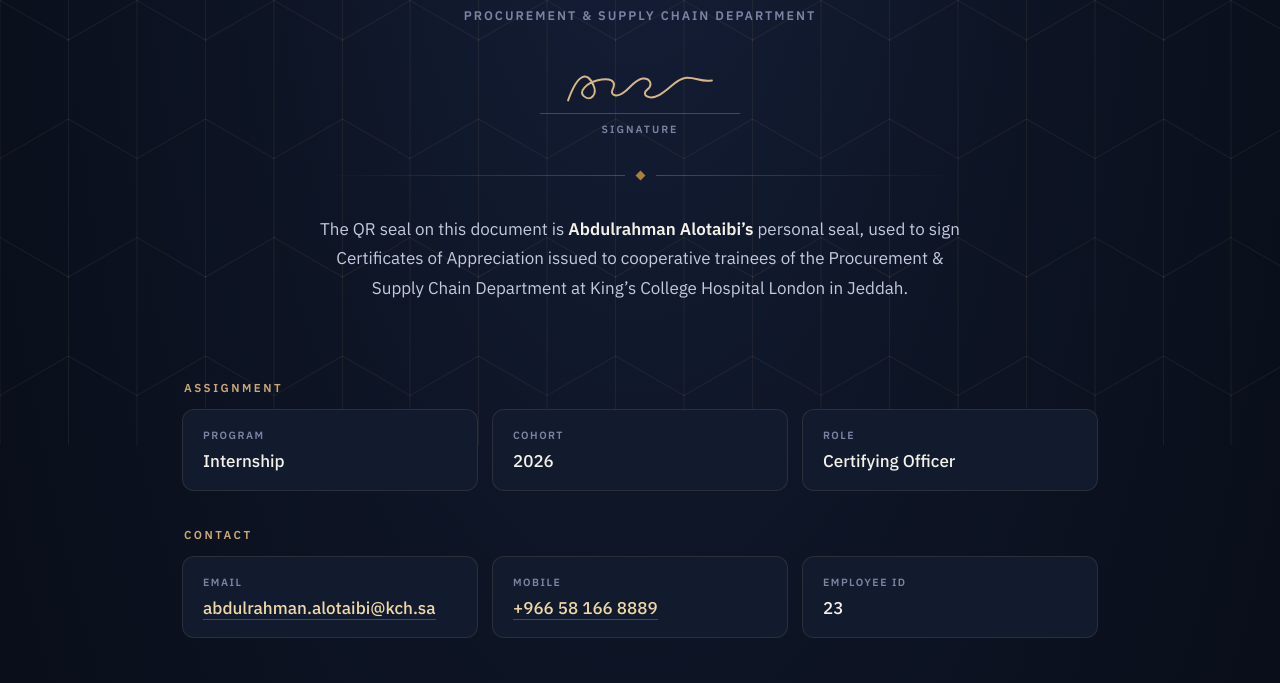
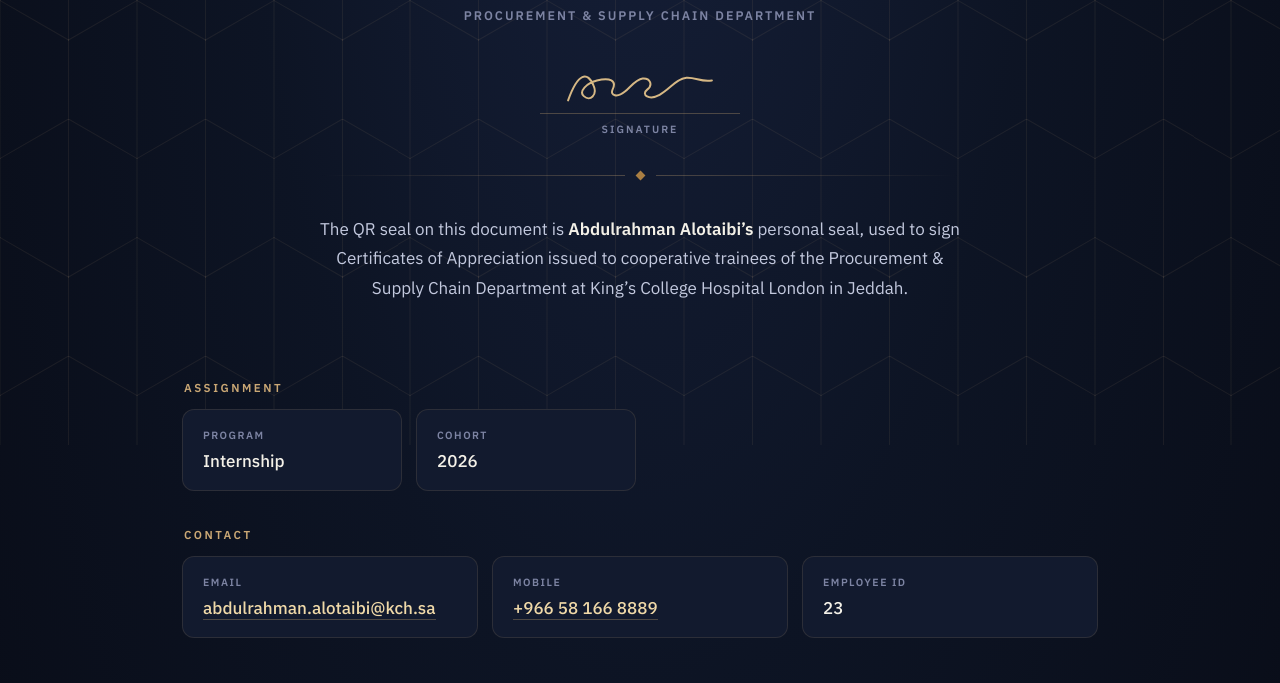
Before and after one commit to Dmz190/seal-verification, a plain HTML site: page index.html in a window 1280 px wide. Shown: the part 355-1038 px from the top of the page. Drawn offline with Linux system fonts and the light colour scheme.

Commit message:
Add files via upload

```diff
--- a/index.html
+++ b/index.html
@@ -98,6 +98,9 @@ h1{
 .tiles{
   display:grid; grid-template-columns:repeat(auto-fit, minmax(160px, 1fr)); gap:14px;
 }
+.tiles.compact{
+  grid-template-columns:repeat(auto-fit, minmax(160px, 220px));
+}
 .tile{
   background:var(--panel); border:1px solid var(--line-soft); border-radius:12px;
   padding:18px 20px;
@@ -181,10 +184,9 @@ stroke="#e8c68c" stroke-width="6" stroke-linecap="round" stroke-linejoin="round"
   </div>
 
   <div class="group-label">Assignment</div>
-  <div class="tiles">
+  <div class="tiles compact">
     <div class="tile"><div class="k">Program</div><div class="v">Internship</div></div>
     <div class="tile"><div class="k">Cohort</div><div class="v">2026</div></div>
-    <div class="tile"><div class="k">Role</div><div class="v">Certifying Officer</div></div>
   </div>
 
   <div class="group-label">Contact</div>
```
